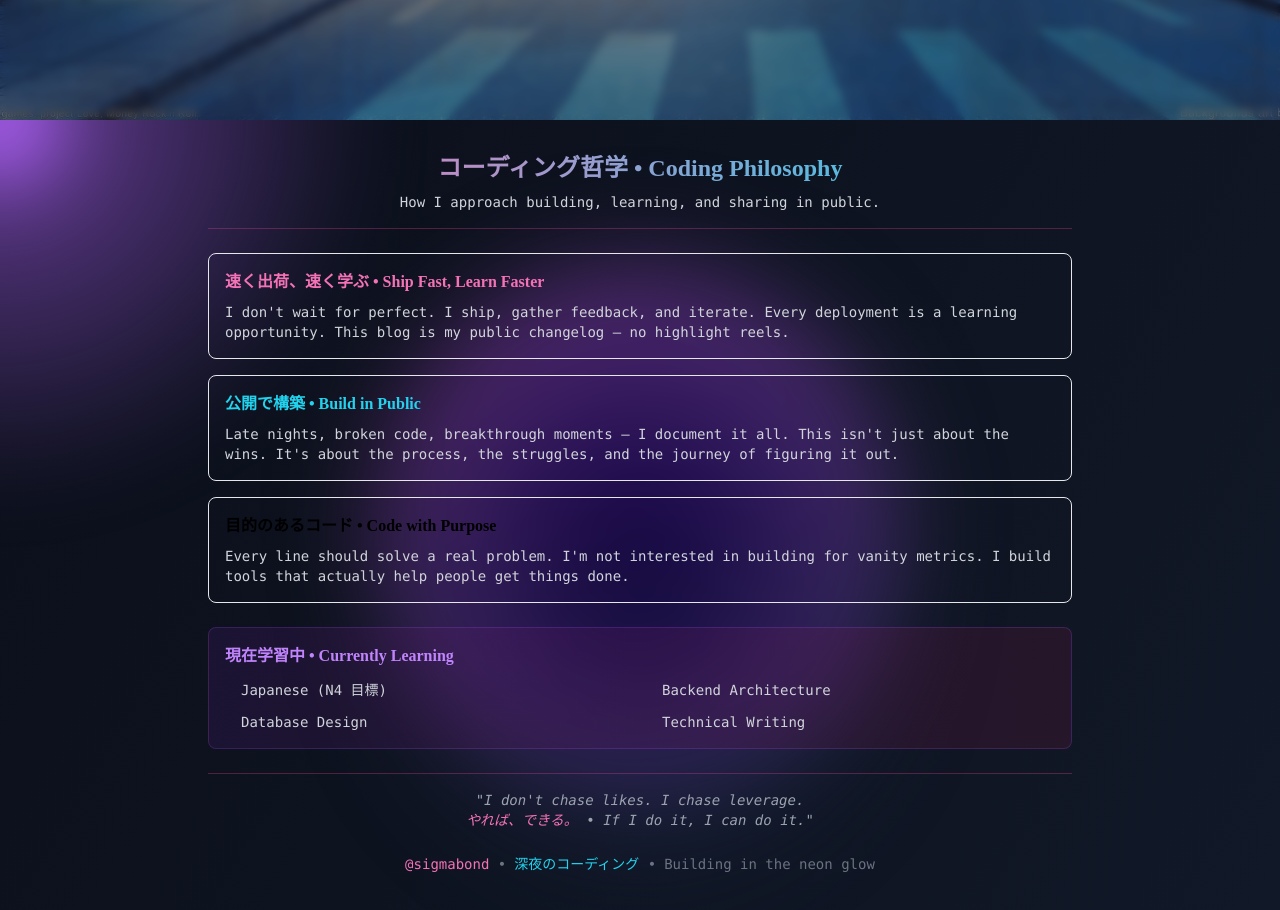
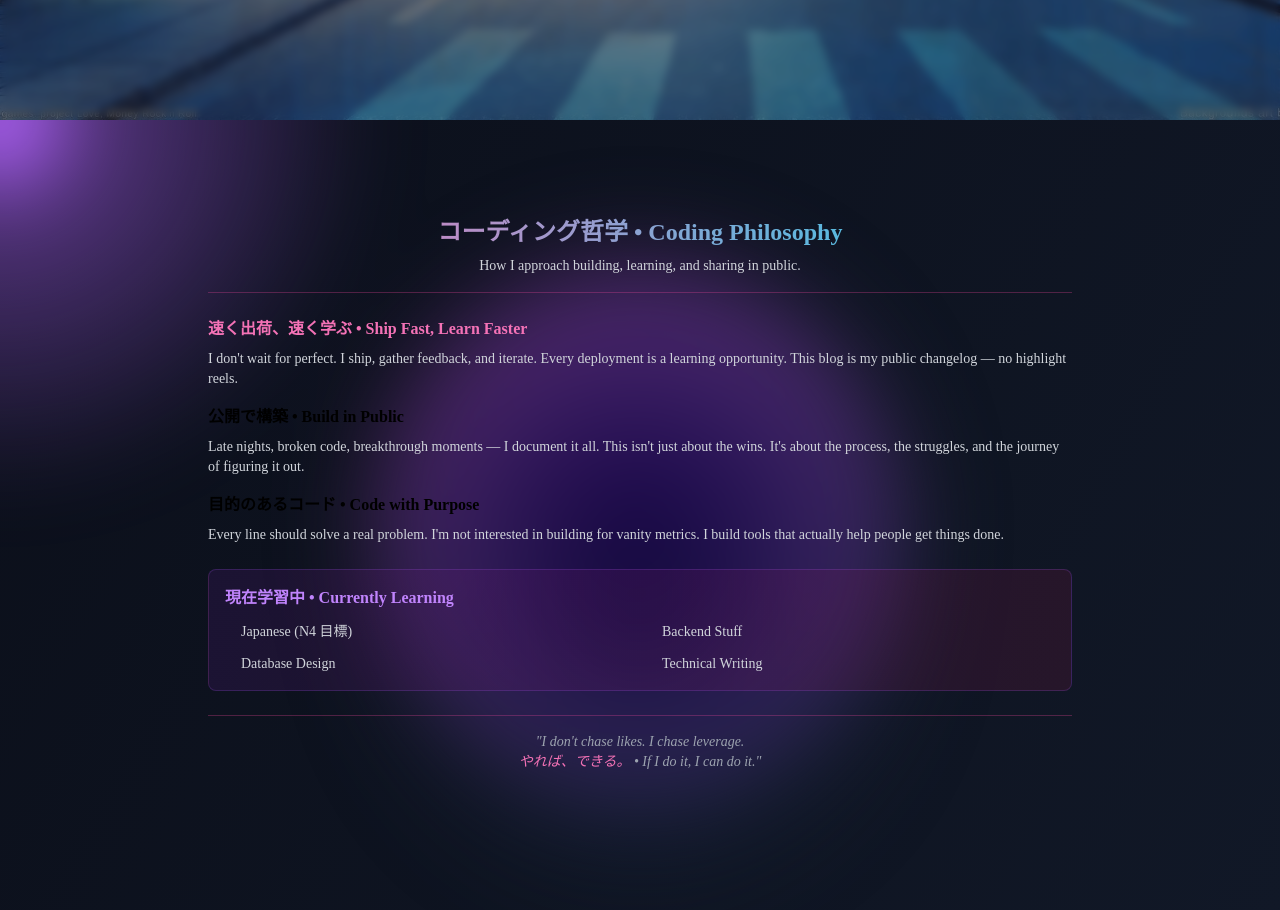
Before and after one commit to Sigmabond01/SigmaBlog, a React (Vite) app: page / in a window 1280 px wide. Shown: the part 680-1590 px from the top of the page. Built offline with nearby package versions, Linux system fonts and the light colour scheme; the HTML template or start-up script is replaced by a standard one; a web font is replaced by a local one.

Commit message:
Refine Aboutcard styles and content

```diff
--- a/src/components/ui/Aboutcard.jsx
+++ b/src/components/ui/Aboutcard.jsx
@@ -4,13 +4,13 @@ const Aboutcard = () => {
   return (
     <div className="flex">
     <BackgroundGradientAnimation>
-      <div className="relative z-10 w-full max-w-4xl px-4 py-8 mx-auto font-mincho">
+      <div className="relative z-10 w-full max-w-4xl px-4 py-24 mx-auto font-mincho">
         <div className="space-y-6">
           <div className="text-center border-b border-pink-500/30 pb-4">
             <h2 className="text-xl md:text-2xl font-bold bg-gradient-to-r from-pink-400 to-cyan-400 bg-clip-text text-transparent mb-2">
               コーディング哲学 • Coding Philosophy
             </h2>
-            <p className="text-gray-300 font-mono text-xs md:text-sm">
+            <p className="text-gray-300 text-xs md:text-sm">
               How I approach building, learning, and sharing in public.
             </p>
           </div>
@@ -39,32 +39,19 @@ const Aboutcard = () => {
             <h3 className="text-purple-400 font-bold mb-3 flex items-center">
               <span className="text-sm md:text-base">現在学習中 • Currently Learning</span>
             </h3>
-            <div className="grid grid-cols-1 md:grid-cols-2 gap-3 text-xs md:text-sm text-gray-300 font-mono">
+            <div className="grid grid-cols-1 md:grid-cols-2 gap-3 text-xs md:text-sm text-gray-300">
               <LearningItem color="cyan" label="Japanese (N4 目標)" />
-              <LearningItem color="purple" label="Backend Architecture" />
+              <LearningItem color="purple" label="Backend Stuff" />
               <LearningItem color="blue" label="Database Design" />
               <LearningItem color="green" label="Technical Writing" />
             </div>
           </div>
           <div className="text-center pt-4 border-t border-pink-500/30">
-            <p className="text-gray-400 text-xs md:text-sm italic font-mono leading-relaxed">
+            <p className="text-gray-400 text-xs md:text-sm italic leading-relaxed">
               "I don't chase likes. I chase leverage.
               <br />
               <span className="text-pink-400">やれば、できる。</span> • If I do it, I can do it."
             </p>
-          </div>
-
-          <div className="text-center mt-6 md:mt-8">
-            <p className="text-gray-500 text-xs md:text-sm font-mono">
-              <span className="text-pink-400">@sigmabond</span> •
-              <span className="text-cyan-400 ml-2">深夜のコーディング</span> •
-              <span className="ml-2">Building in the neon glow</span>
-            </p>
-            <div className="flex justify-center mt-2 space-x-1">
-              <PulseDot color="pink" />
-              <PulseDot color="purple" delay="100" />
-              <PulseDot color="cyan" delay="200" />
-            </div>
           </div>
         </div>
       </div>
@@ -74,13 +61,11 @@ const Aboutcard = () => {
 };
 
 const Card = ({ color,title, text }) => (
-  <div
-    className={`bg-gradient-to-r from-${color}-900/20 to-${color === "pink" ? "purple" : color}-900/20 p-4 rounded-lg border border-${color}-500/20 hover:border-${color}-400 transition-all duration-300 transform hover:scale-105`}
-  >
+  <div>
     <h3 className={`text-${color}-400 font-bold mb-2 flex items-center`}>
       <span className="text-sm md:text-base">{title}</span>
     </h3>
-    <p className="text-gray-300 text-xs md:text-sm font-mono leading-relaxed">
+    <p className="text-gray-300 text-xs md:text-sm leading-relaxed">
       {text}
     </p>
   </div>
```
